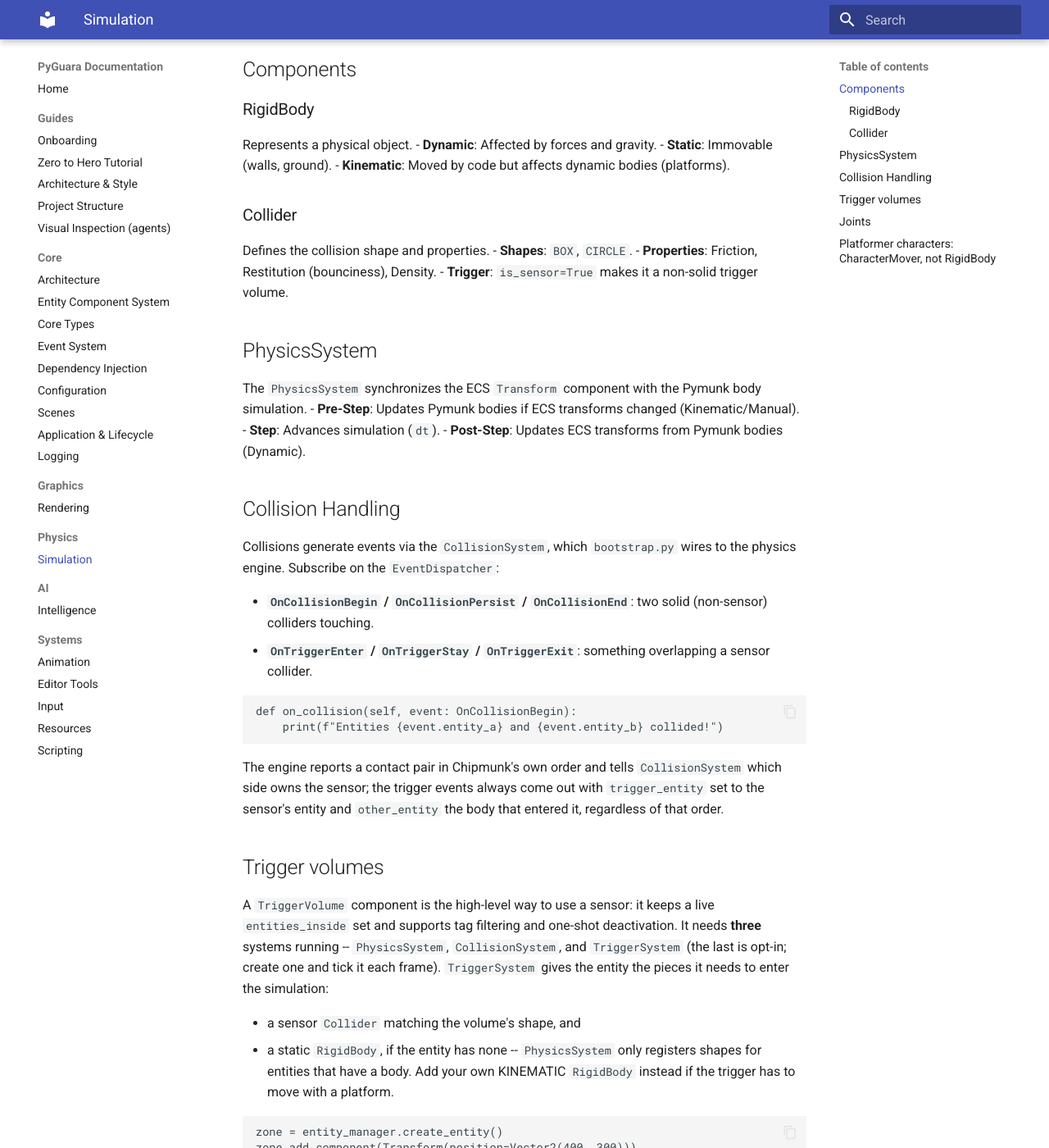
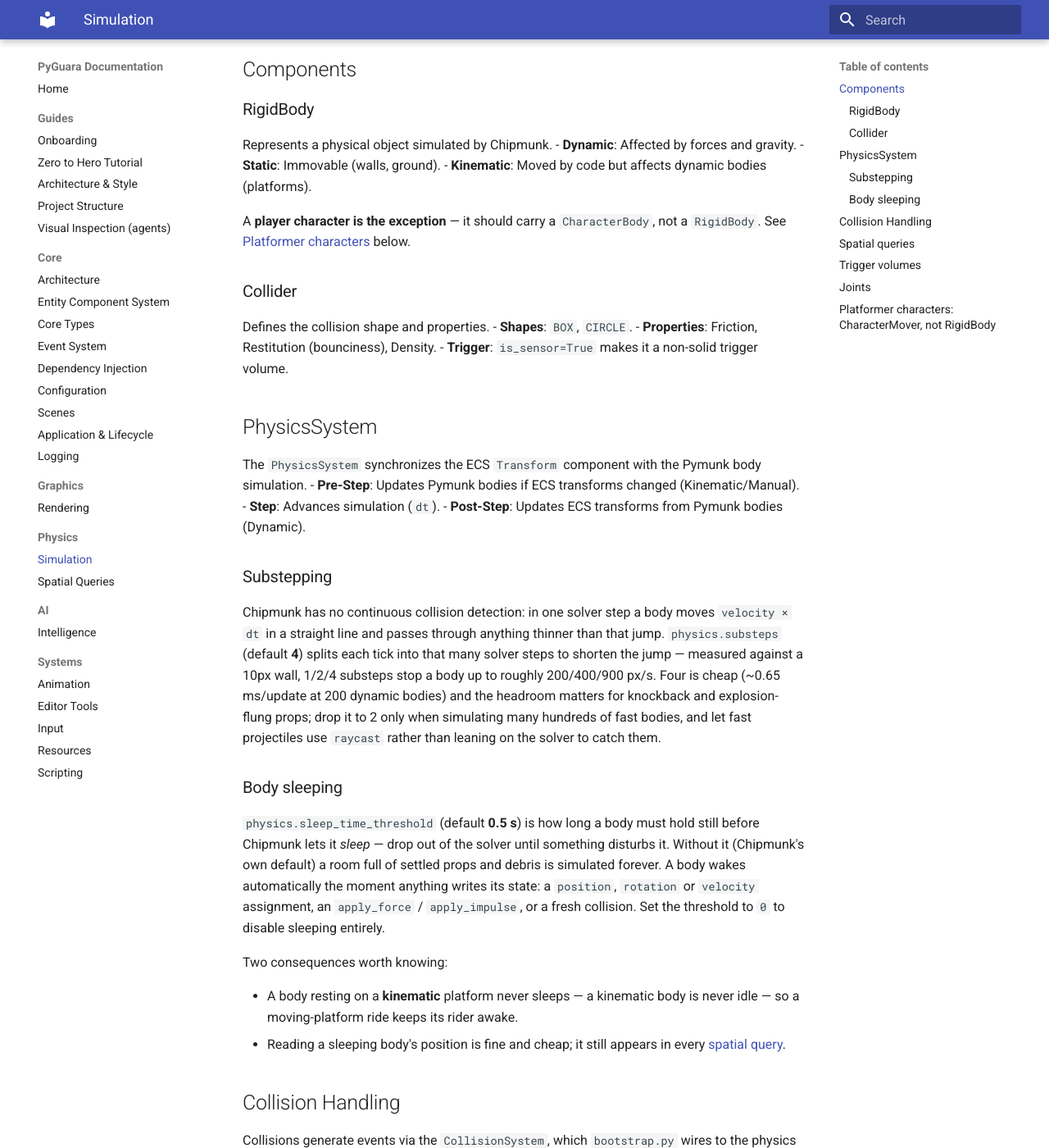
Before and after one commit to Wedeueis/pyguara, an MkDocs documentation site: the page built from docs/physics/simulation.md, in a window 1280 px wide and 1400 px high, scrolled down 204 px. Shown: the whole window at 82% size. Built offline with MkDocs 1.6.1 and Material for MkDocs 9.7.7, drawn with Linux system fonts in a browser that asks for light colours; some of the changed text lies outside the part shown.

Commit message:
docs(physics): spatial-queries page; sleeping and substeps notes
New docs/physics/queries.md: all seven read-only queries on IPhysicsEngine
with a "reach for it when" table, the shared mask/ignore_entity_id/sensor
rules, and the precise-vs-broad-phase distinction that sets region_query
apart.

simulation.md gains a Substepping subsection (the resolution of the 4-vs-2
question: keep 4 -- the benchmark put its cost at ~0.65ms/update for 200
dynamic bodies, an order of magnitude below the "half a frame" the tracker
feared, and the tunnelling headroom matters), a Body sleeping subsection,
and a Spatial queries pointer. The RigidBody section now points a reader at
CharacterBody for player characters instead of leaving that only in the
section far below.

Co-Authored-By: Claude Sonnet 5 <noreply@anthropic.com>
Claude-Session: https://claude.ai/code/session_01NrKShjnJeydtGXC6YFMJU5

```diff
--- a/docs/physics/simulation.md
+++ b/docs/physics/simulation.md
@@ -5,10 +5,14 @@ PyGuara integrates **Pymunk** (Chipmunk2D) for physics simulation, abstracted be
 ## Components
 
 ### RigidBody
-Represents a physical object.
+Represents a physical object simulated by Chipmunk.
 - **Dynamic**: Affected by forces and gravity.
 - **Static**: Immovable (walls, ground).
 - **Kinematic**: Moved by code but affects dynamic bodies (platforms).
+
+A **player character is the exception** — it should carry a `CharacterBody`,
+not a `RigidBody`. See [Platformer characters](#platformer-characters-charactermover-not-rigidbody)
+below.
 
 ### Collider
 Defines the collision shape and properties.
@@ -22,6 +26,35 @@ The `PhysicsSystem` synchronizes the ECS `Transform` component with the Pymunk b
 - **Pre-Step**: Updates Pymunk bodies if ECS transforms changed (Kinematic/Manual).
 - **Step**: Advances simulation (`dt`).
 - **Post-Step**: Updates ECS transforms from Pymunk bodies (Dynamic).
+
+### Substepping
+
+Chipmunk has no continuous collision detection: in one solver step a body
+moves `velocity × dt` in a straight line and passes through anything thinner
+than that jump. `physics.substeps` (default **4**) splits each tick into that
+many solver steps to shorten the jump — measured against a 10px wall,
+1/2/4 substeps stop a body up to roughly 200/400/900 px/s. Four is cheap
+(~0.65 ms/update at 200 dynamic bodies) and the headroom matters for
+knockback and explosion-flung props; drop it to 2 only when simulating many
+hundreds of fast bodies, and let fast projectiles use `raycast` rather than
+leaning on the solver to catch them.
+
+### Body sleeping
+
+`physics.sleep_time_threshold` (default **0.5 s**) is how long a body must
+hold still before Chipmunk lets it *sleep* — drop out of the solver until
+something disturbs it. Without it (Chipmunk's own default) a room full of
+settled props and debris is simulated forever. A body wakes automatically the
+moment anything writes its state: a `position`, `rotation` or `velocity`
+assignment, an `apply_force` / `apply_impulse`, or a fresh collision. Set the
+threshold to `0` to disable sleeping entirely.
+
+Two consequences worth knowing:
+
+- A body resting on a **kinematic** platform never sleeps — a kinematic body
+  is never idle — so a moving-platform ride keeps its rider awake.
+- Reading a sleeping body's position is fine and cheap; it still appears in
+  every [spatial query](queries.md).
 
 ## Collision Handling
 
@@ -42,6 +75,15 @@ The engine reports a contact pair in Chipmunk's own order and tells
 `CollisionSystem` which side owns the sensor; the trigger events always come
 out with `trigger_entity` set to the sensor's entity and `other_entity` the
 body that entered it, regardless of that order.
+
+## Spatial queries
+
+Collision *events* tell you what is touching what. To ask the world a
+question directly — what did the player click, who is in the blast radius,
+does this space fit — use the read-only queries on `IPhysicsEngine`
+(`raycast`, `raycast_all`, `point_query`, `overlap_box`, `overlap_box_all`,
+`overlap_circle`, `region_query`). They are documented on their own page:
+[Spatial Queries](queries.md).
 
 ## Trigger volumes
 
--- a/mkdocs.yml
+++ b/mkdocs.yml
@@ -31,6 +31,7 @@ nav:
       - Rendering: graphics/rendering.md
   - Physics:
       - Simulation: physics/simulation.md
+      - Spatial Queries: physics/queries.md
   - AI:
       - Intelligence: ai/intelligence.md
   - Systems:
```
Also changed, not shown: docs/physics/queries.md (added, +85 -0 lines).
